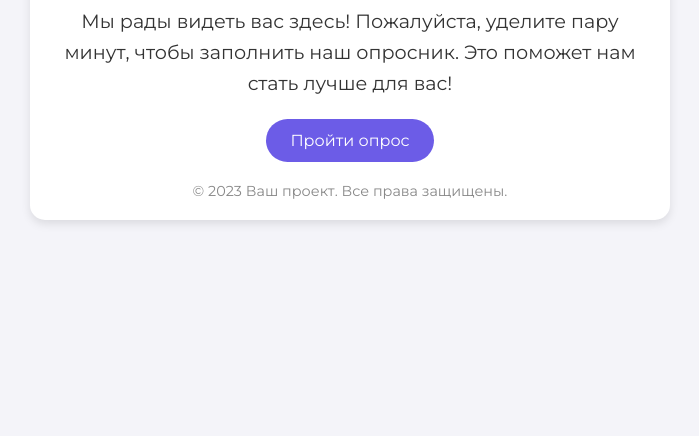
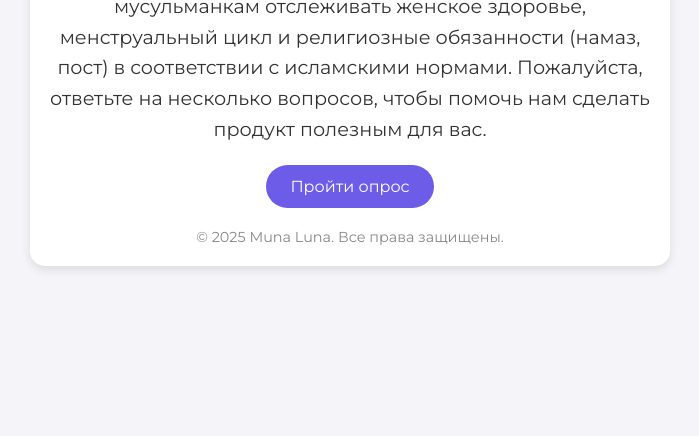
Before and after one commit to munaluna-hq/mvp, a plain HTML site: page rus.html in a window 1280 px wide. Shown: the part 364-800 px from the top of the page, without its empty margins (290-989 px from the left). Drawn offline with Linux system fonts and the light colour scheme.

Commit message:
Update rus.html

```diff
--- a/rus.html
+++ b/rus.html
@@ -8,15 +8,14 @@
     <link rel="stylesheet" href="styles.css">
   </head>
   <body>
-    <div class="container">
+ <div class="container">
         <div class="emoji">👋</div>
         <h1>Добро пожаловать!</h1>
         <p>
-            Мы рады видеть вас здесь! Пожалуйста, уделите пару минут, чтобы заполнить наш опросник. Это поможет нам стать лучше для вас!
-        </p>
-        <a href="ВСТАВЬ_ССЫЛКУ_НА_ФОРМУ" class="cta-button">Пройти опрос</a>
+           Мы разрабатываем приложение, которое поможет мусульманкам отслеживать женское здоровье, менструальный цикл и религиозные обязанности (намаз, пост) в соответствии с исламскими нормами. Пожалуйста, ответьте на несколько вопросов, чтобы помочь нам сделать продукт полезным для вас. </p>
+        <a href="https://forms.gle/6C79rHbjNdUCzA6z9" class="cta-button">Пройти опрос</a>
         <footer>
-            &copy; 2023 Ваш проект. Все права защищены.
+            &copy; 2025 Muna Luna. Все права защищены.
         </footer>
     </div>
 </body>
```
